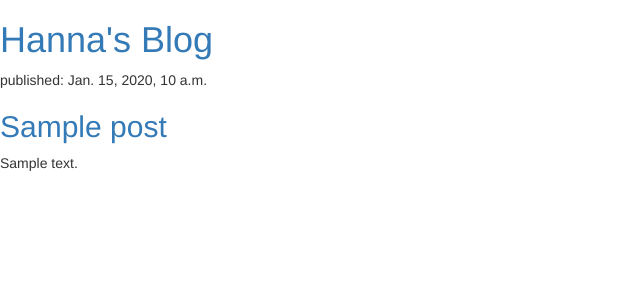
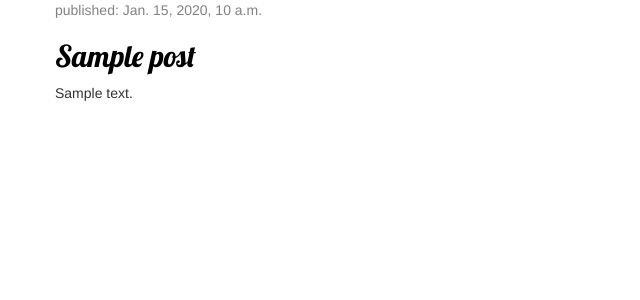
Before and after one commit to HannaRiaz/my-first-blog, a Django app: page / in a window 1280 px wide. Shown: the top 300 px of the page, without its empty margins (0-640 px from the left). Run offline with Django 3.2, Linux system fonts and the light colour scheme; tables that the repository leaves empty hold one stand-in row (values such as "Sample post"); some libraries are stand-ins or nearby versions.

Commit message:
modified basic template

```diff
--- /dev/null
+++ b/blog/static/css/blog.css
@@ -0,0 +1,37 @@
+.page-header {
+    background-color: #C25100;
+    margin-top: 0;
+    padding: 20px 20px 20px 40px;
+}
+.page-header h1, .page-header h1 a, .page-header h1 a:visited, .page-header h1 a:active {
+    color: #ffffff;
+    font-size: 36pt;
+    text-decoration: none;
+}
+.content {
+    margin-left: 40px;
+}
+h1, h2, h3, h4 {
+    font-family: 'Lobster', cursive;
+}
+.date {
+    color: #828282;
+}
+.save {
+    float: right;
+}
+.post-form textarea, .post-form input {
+    width: 100%;
+}
+.top-menu, .top-menu:hover, .top-menu:visited {
+    color: #ffffff;
+    float: right;
+    font-size: 26pt;
+    margin-right: 20px;
+}
+.post {
+    margin-bottom: 70px;
+}
+.post h2 a, .post h2 a:visited {
+    color: #000000;
+}
--- a/blog/templates/blog/post_list.html
+++ b/blog/templates/blog/post_list.html
@@ -1,16 +1,27 @@
+{% load static %}
 <html>
     <head>
         <link rel="stylesheet" href="//maxcdn.bootstrapcdn.com/bootstrap/3.2.0/css/bootstrap.min.css">
         <link rel="stylesheet" href="//maxcdn.bootstrapcdn.com/bootstrap/3.2.0/css/bootstrap-theme.min.css">
+        <link href="//fonts.googleapis.com/css?family=Lobster&subset=latin,latin-ext" rel="stylesheet" type="text/css">
+        <link rel="stylesheet" href="{% static 'css/blog.css' %}">
         <title>Hanna's blog</title>
     </head>
-    <div>
-        <h1><a href="/">Hanna's Blog</a></h1>
-    </div>
-    {% for post in posts %}
-        <div>
-            <p>published: {{post.published_date}}</p>
-            <h2><a href="">{{post.title}}</a></h2>
-            <p>{{post.text|linebreaksbr}}</p>
+    <body>
+        <div class="content container">
+            <div class="row">
+                <div class="col-md-8">
+                    {% for post in posts %}
+                        <div class="post">
+                            <div class="date">
+                                <p>published: {{ post.published_date }}</p>
+                            </div>
+                            <h2><a href="">{{ post.title }}</a></h2>
+                            <p>{{ post.text|linebreaksbr }}</p>
+                        </div>
+                    {% endfor %}
+                </div>
+            </div>
         </div>
-    {% endfor %}
+    </body>
+</html>
```
